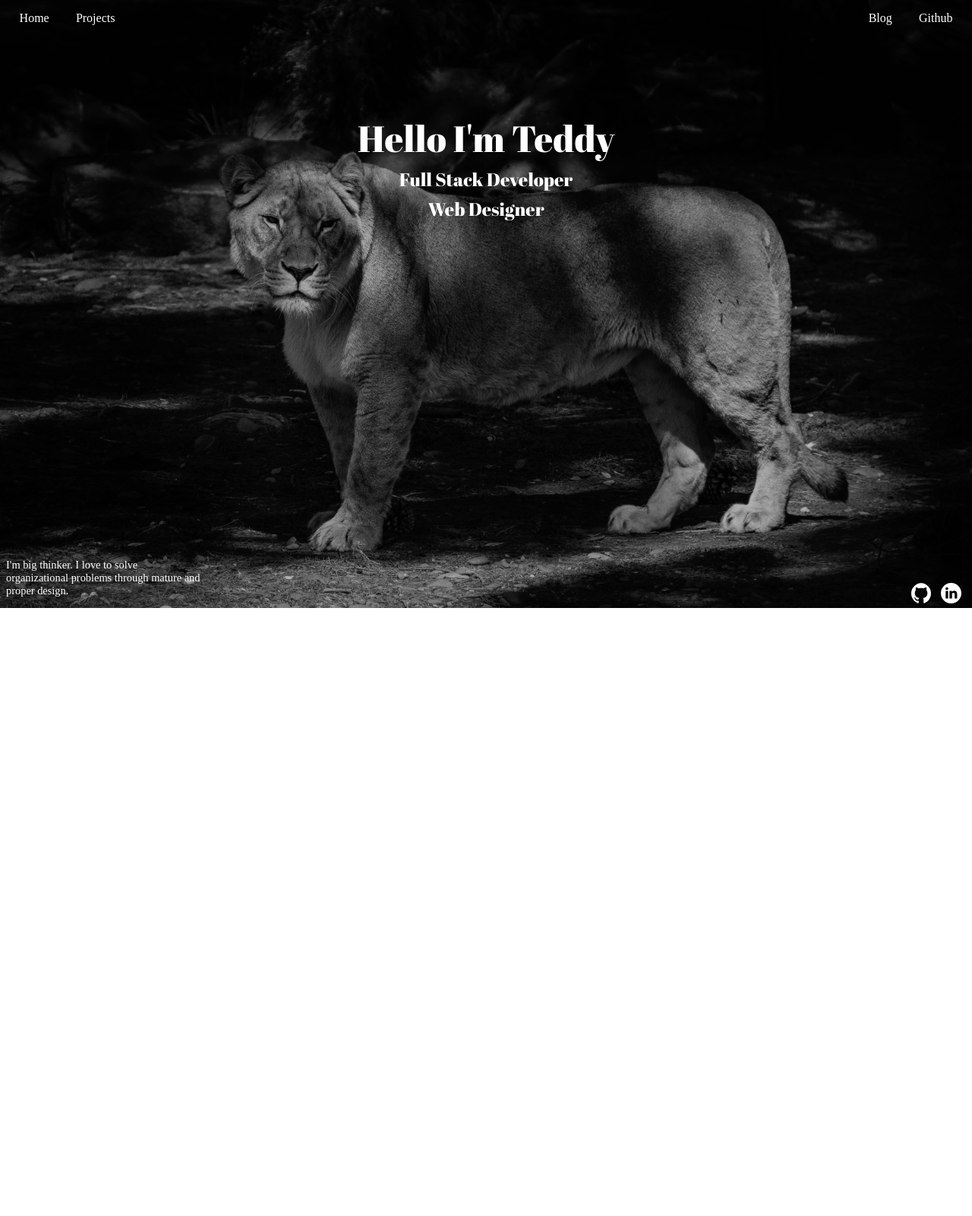
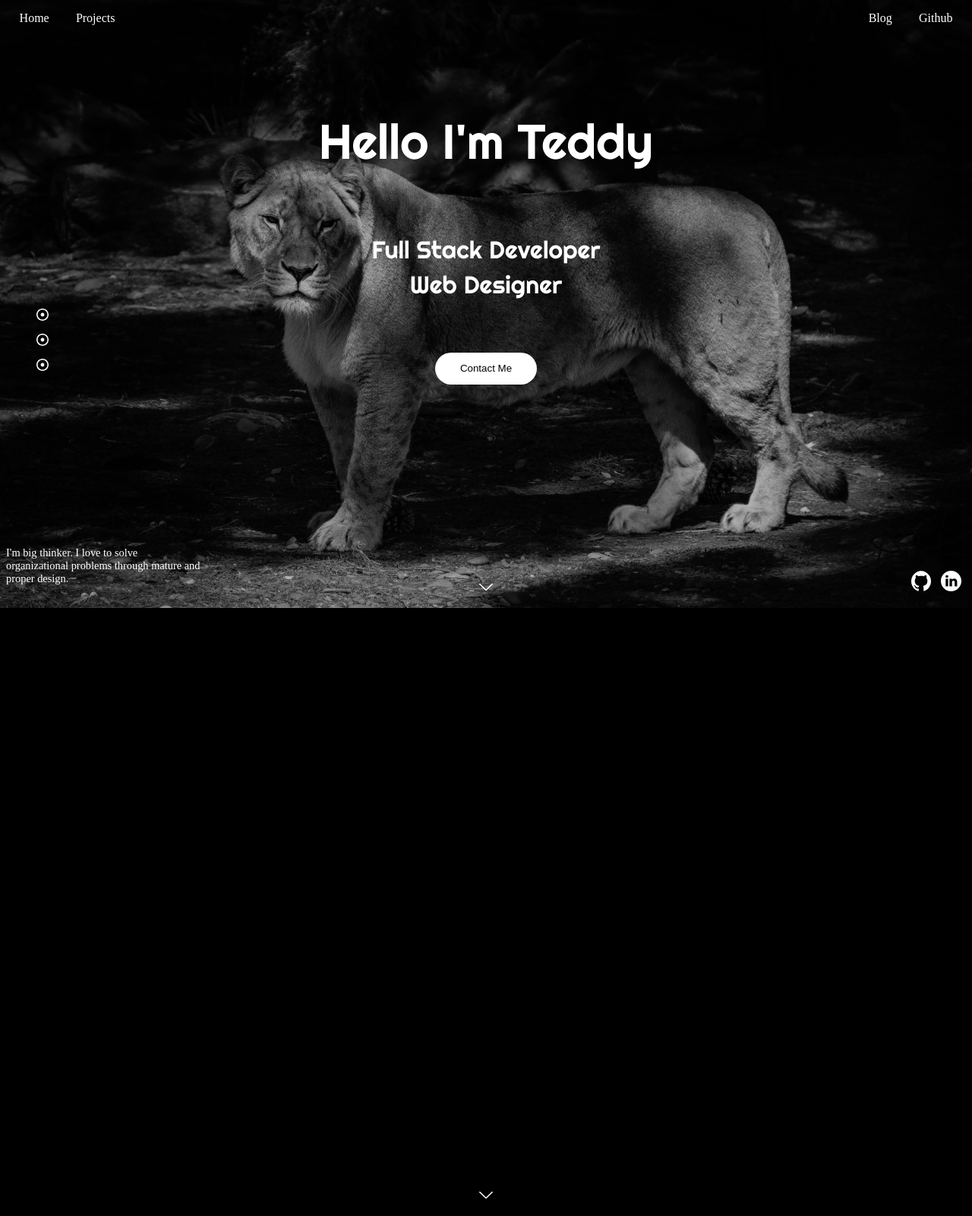
Before and after one commit to teddy-otieno/teddy-otieno.github.io, a plain HTML site: page index.html in a window 1280 px wide. Shown: the top 1600 px of the page at 76% size. Drawn offline with Linux system fonts and the light colour scheme; a web font is replaced by a local one.

Commit message:
Update: Disable scroll navigation replaced with custom navigation

```diff
--- a/css/index.scss
+++ b/css/index.scss
@@ -5,6 +5,7 @@ body{
     background-image: url("../img/lion.jpg");
     background-attachment: fixed;
     background-size: cover;
+    overflow: hidden;
     header {
         position: sticky;
         top: 0;
@@ -79,10 +80,60 @@ body{
 
             }
         }
-
-
     }
 
+    .navigation {
+        position: fixed;
+        top: 50%;
+        left: 3em;
+        display: flex;
+        align-items: center;
+        flex-direction: column;
+        justify-content: center;
+        z-index: 3;
+
+        span {
+            margin: 0.4em 0;
+            cursor: pointer;
+            img {
+                height: 1rem;
+                width: 1rem;
+            }
+        }
+
+        .selected {
+        }
+    }
+
+    .page {
+        height: 100vh;
+        position: relative;
+        display: flex;
+        flex-direction: column;
+        align-items: center;
+        .scroll-down-button {
+            position: absolute;
+            bottom: 1em;
+            background: none;
+            border: none;
+            cursor: pointer;
+            animation: scroll-up-down 1s linear infinite alternate;
+            img {
+                height: 1.3em;
+                width: 1.3em;
+            }
+        }
+
+        @keyframes scroll-up-down {
+            0% {
+                bottom: 1em;
+            }
+
+            100% {
+                bottom: 1.8em;
+            }
+        }
+    }
     .side-intro {
         height: 90vh;
         display: flex;
@@ -98,28 +149,46 @@ body{
             flex-direction: column;
             align-items: center;
             justify-content: center;
-            width: 30%;
+            width: 40%;
             position: absolute;
             top: 4rem;
             h1 {
                 font-weight: normal;
-                font-size: 3rem;
-                font-family: 'Abril Fatface';
-                margin: 0.2rem 0;
+                //font-size: 3.5rem;
+                font-size: 4rem;
+                font-family: 'Righteous';
+                margin: 0 0 5rem 0;
             }
 
             p {
                 width: 60%;
                 text-align: center;
-                font-family: 'Abril Fatface';
-                font-size: 1.5em;
+                font-family: 'Righteous';
+                font-size: 2rem;
                 margin: 0.2rem 0;
             }
+
+            .to-contacts {
+                padding: 1em;
+                margin: 5em 0;
+                width: 10em;
+                border-radius: 5em;
+                text-align: center;
+                background-color: white;
+                border: none;
+                transition: all 0.4s ease-in-out;
+                cursor: pointer;
+            }
+
+            .to-contacts:hover {
+                transform: translateY(-0.5em);
+            }
+
         }
 
         .description {
             position: absolute;
-            bottom: 0;
+            bottom: 1em;
             color: white;
             width: 20%;
             left: 0.5rem;
@@ -131,7 +200,7 @@ body{
 
         .social-media {
             position: absolute;
-            bottom: 0;
+            bottom: 1em;
             right: 0.5rem;
             color: white;
             display: flex;
@@ -151,8 +220,7 @@ body{
 
     }
 
-    .second-page {
-        height: 90vh;
-        background-color: white;
+    .following {
+        background-color: black;
     }
 }
--- a/index.html
+++ b/index.html
@@ -6,8 +6,20 @@
     <title>Teddy Juma</title>
     <link rel="stylesheet" href="./css/index.css">
     <link href="https://fonts.googleapis.com/css?family=Abril+Fatface|Anton|Fredoka+One|Spicy+Rice|Varela+Round&display=swap" rel="stylesheet">
+    <link href="https://fonts.googleapis.com/css?family=Righteous&display=swap" rel="stylesheet">
 </head>
 <body>
+    <div class="navigation">
+        <span>
+            <img src="./img/record.svg" alt="">
+        </span>
+        <span>
+            <img src="./img/record.svg" alt="">
+        </span>
+        <span>
+            <img src="./img/record.svg" alt="">
+        </span>
+    </div>
     <header>
         <nav>
 
@@ -22,11 +34,13 @@
         </nav>
     </header>
 
-    <section class="side-intro">
+    <section class="page side-intro">
         <div class="hello-message">
             <h1>Hello I'm Teddy</h1>
             <p>Full Stack Developer</p>
             <p>Web Designer</p>
+
+            <button class="to-contacts">Contact Me</button>
         </div>
 
         <div class="description">
@@ -44,10 +58,21 @@
                 </a>
             </span>
         </div>
+
+        <button class="scroll-down-button">
+            <img src="./img/down-arrow.svg" alt="">
+        </button>
     </section>
-    <section class="second-page">
+    <section class="page following">
+        <button class="scroll-down-button">
+            <img src="./img/down-arrow.svg" alt="">
+        </button>
     </section>
-    <section class="second-page">
+    <section class="page following">
+        <button class="scroll-down-button">
+            <img src="./img/down-arrow.svg" alt="">
+        </button>
     </section>
+    <script src="./js/ui.js"></script>
 </body>
 </html>
--- /dev/null
+++ b/js/ui.js
@@ -0,0 +1,83 @@
+//var selector_indicator = document.querySelector(".active-selector");
+var current_content_view_position = 0
+
+function scroll_down () {
+    const down_scroll = document.querySelectorAll(".scroll-down-button");
+
+    console.log(down_scroll)
+    for(var i = 0; i < down_scroll.length; i++) {
+        let pos = i;
+        down_scroll[i].addEventListener('click', function () {
+            window.scroll({
+                top: window.innerHeight * (pos + 1),
+                behavior: 'smooth'
+            });
+            window.scrollTo({
+                top: window.innerHeight * (pos + 1),
+                behavior: 'smooth'
+            });
+        })
+
+    }
+
+}
+
+
+function update_current_section_index(index) {
+    const indicators = document.querySelectorAll('.navigation span');
+
+    for(var id = 0; id < indicators.length; id++){
+        var temp = id;
+        if(id === index) {
+            indicators[id].classList.add("selected");
+        } else {
+            indicators[id].classList.remove("selected");
+        }
+    }
+}
+
+function on_scroll_header_style () {
+    function is_element_in_viewport(element) {
+        var bounds = element.getBoundingClientRect();
+
+        return (bounds.top >= 0 && bounds.bottom <= (window.innerHeight || document.documentElement.clientHeight));
+    }
+
+    const info_pages_element = document.querySelector(".following");
+    const nav_element = document.querySelector("nav");
+    const sections = document.querySelectorAll(".page");
+
+    document.addEventListener('scroll', function() {
+        if(is_element_in_viewport(info_pages_element)) {
+            nav_element.classList.add("dark");
+        } else {
+            nav_element.classList.remove("dark");
+        }
+
+        for(var i=0; i < sections.length; i++) {
+            if(is_element_in_viewport(sections[i])) {
+                console.log(i);
+                update_current_section_index(i);
+                break;
+            }
+        }
+    })
+}
+
+function initalize() {
+    const indicators = document.querySelectorAll(".navigation span");
+
+    for(let i = 0; i < indicators.length; i++) {
+        let pos = i;
+        indicators[pos].addEventListener('click', function () {
+            window.scroll({
+                top: window.innerHeight * (pos),
+                behavior: 'smooth',
+            });
+        });
+    }
+}
+
+initalize();
+scroll_down();
+on_scroll_header_style();
```
Also changed, not shown: css/index.css, img/down-arrow.svg (added), img/record.svg (added), 1 other file.
